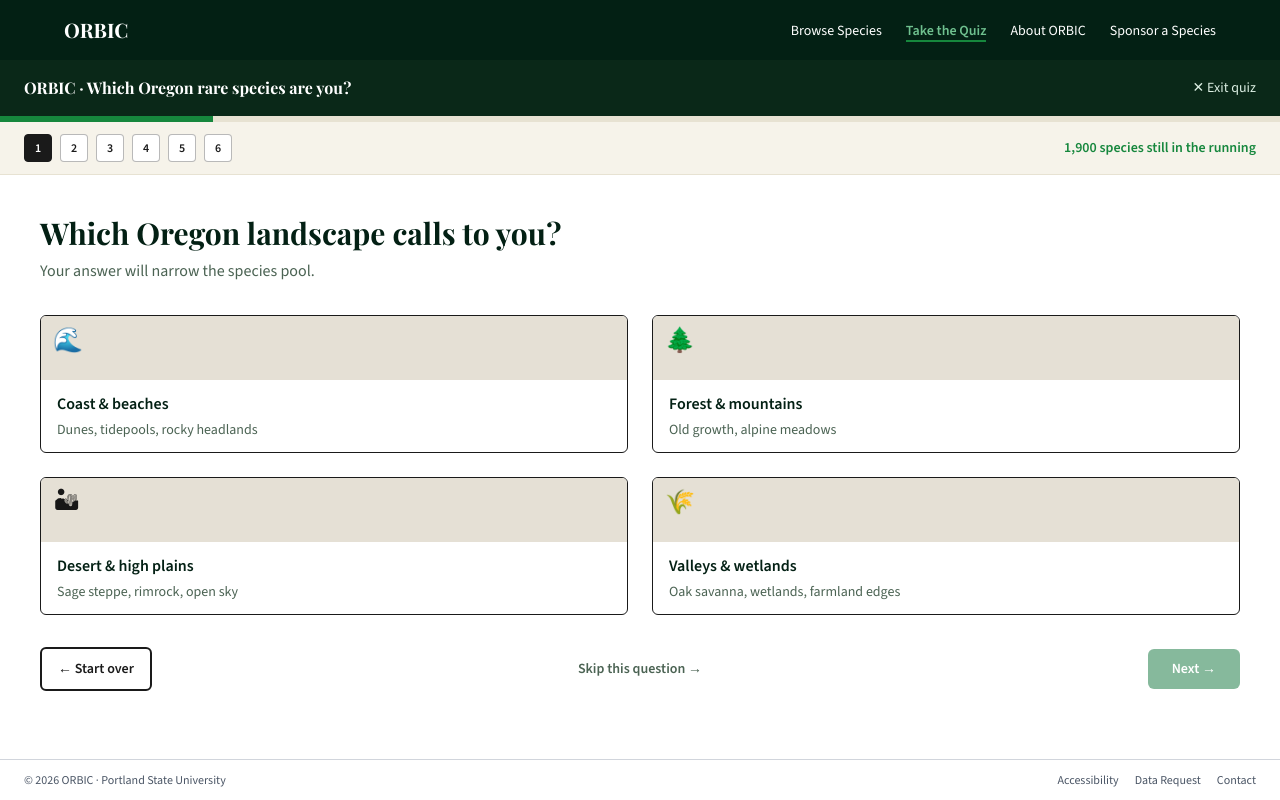
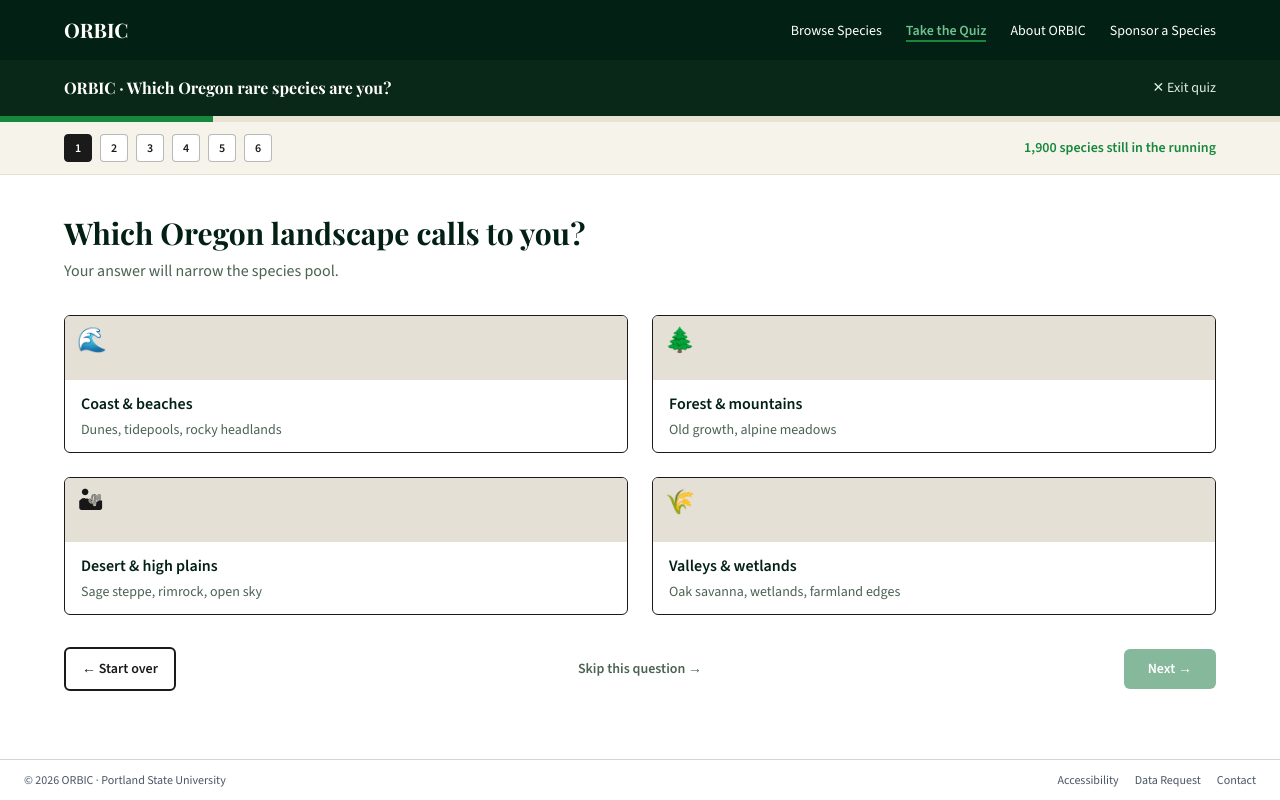
Before and after one commit to RayLBrunner/rare-species, a Next.js app: page /quiz in a window 1280 px wide. Built offline with nearby package versions, Linux system fonts and the light colour scheme.

Commit message:
Fix the quiz to fit within the standard container used around the site .

```diff
--- a/src/components/quiz/QuizExperience.tsx
+++ b/src/components/quiz/QuizExperience.tsx
@@ -217,8 +217,8 @@ export default function QuizExperience() {
 
   return (
     <div className="font-body flex w-full flex-1 flex-col bg-white">
-      <header className="bg-[#0a2818] px-6 py-4 text-white">
-        <div className="flex items-center justify-between gap-3">
+      <header className="bg-[#0a2818] text-white">
+        <div className="mx-auto flex w-full max-w-7xl items-center justify-between gap-3 px-6 py-4 sm:px-8 md:px-16">
           <p className="font-heading text-sm font-semibold sm:text-base">ORBIC · Which Oregon rare species are you?</p>
           <button
             type="button"
@@ -236,7 +236,8 @@ export default function QuizExperience() {
 
       {status === 'question' && currentQuestion && (
           <>
-            <div className="flex flex-wrap items-center gap-3 border-b border-[#e7e2d2] bg-[#f6f3ea] px-6 py-3">
+            <div className="border-b border-[#e7e2d2] bg-[#f6f3ea]">
+              <div className="mx-auto flex w-full max-w-7xl flex-wrap items-center gap-3 px-6 py-3 sm:px-8 md:px-16">
                 <div className="flex items-center gap-2">
                   {quizQuestions.map((question, index) => {
                     const step = index + 1;
@@ -261,12 +262,13 @@ export default function QuizExperience() {
                 </div>
                 <div className="font-body ml-auto text-sm font-semibold text-[#16873d]">{currentQuestion.countLabel}</div>
               </div>
+            </div>
 
-            <div className="px-6 py-8 sm:px-10 sm:py-10">
+            <div className="mx-auto w-full max-w-7xl px-6 py-8 sm:px-8 sm:py-10 md:px-16">
               <h2 className="font-heading text-2xl font-bold text-[#032014] sm:text-3xl">{currentQuestion.prompt}</h2>
               <p className="font-body mt-2 text-sm text-[#4b6353] sm:text-base">{currentQuestion.description}</p>
 
-              <div className="mt-8 grid gap-6 sm:grid-cols-2">
+              <div className="mt-8 grid grid-cols-2 gap-3 sm:gap-6">
                 {currentQuestion.options.map((option) => {
                   const isSelected = selectedAnswer === option.value;
 
@@ -275,10 +277,10 @@ export default function QuizExperience() {
                       key={option.value}
                       type="button"
                       onClick={() => handleSelect(option.value)}
-                      className="group block w-full text-left focus:outline-none focus-visible:ring-4 focus-visible:ring-blue-400"
+                      className="group flex h-full w-full text-left focus:outline-none focus-visible:ring-4 focus-visible:ring-blue-400"
                     >
                       <div
-                        className={`relative overflow-hidden rounded-md border transition ${
+                        className={`relative flex w-full flex-col overflow-hidden rounded-md border transition ${
                           isSelected
                             ? 'border-[#16873d] bg-[#f0f8f1]'
                             : 'border-[#1a1a1a] bg-white hover:border-[#16873d] hover:shadow-sm'
@@ -289,10 +291,10 @@ export default function QuizExperience() {
                             ✓
                           </span>
                         )}
-                        <div className="h-16 bg-[#e5e0d5] p-3 flex items-start">
+                        <div className="flex h-16 shrink-0 items-start bg-[#e5e0d5] p-3">
                           <span className="text-2xl leading-none">{option.emoji}</span>
                         </div>
-                        <div className="px-4 py-3">
+                        <div className="flex flex-1 flex-col justify-center px-4 py-3">
                           <p className="font-body font-semibold text-[#032014]">{option.label}</p>
                           <p className="font-body mt-1 text-sm text-[#4b6353]">{option.detail}</p>
                         </div>
@@ -333,8 +335,8 @@ export default function QuizExperience() {
         )}
 
         {status === 'result' && (
-          <div className="grid lg:grid-cols-[1.1fr_0.9fr]">
-            <section className="p-6 sm:p-10">
+          <div className="mx-auto grid w-full max-w-7xl lg:grid-cols-[1.1fr_0.9fr]">
+            <section className="px-6 py-8 sm:px-8 sm:py-10 md:px-16">
               <p className="font-body text-sm font-semibold uppercase tracking-[0.3em] text-[#16873d]">Your match</p>
               <h2 className="font-heading mt-2 text-2xl font-semibold text-[#032014] sm:text-3xl">{result.commonName}</h2>
               <p className="font-scientific mt-2 text-sm italic text-[#4b6353]">{result.scientificName}</p>
@@ -356,7 +358,7 @@ export default function QuizExperience() {
               </div>
             </section>
 
-            <aside className="bg-[#0a2818] p-6 text-white sm:p-10">
+            <aside className="bg-[#0a2818] px-6 py-8 text-white sm:px-8 sm:py-10 md:px-16">
               <p className="font-body text-sm font-semibold uppercase tracking-[0.3em] text-[#7fc49b]">What this means</p>
               <h2 className="font-heading mt-2 text-2xl font-semibold sm:text-3xl">A clear next step for the field guide</h2>
               <div className="font-body mt-6 space-y-4 text-sm leading-7 text-[#dcefe3]">
```
Lines whose indentation alone changed are shown as unchanged.
